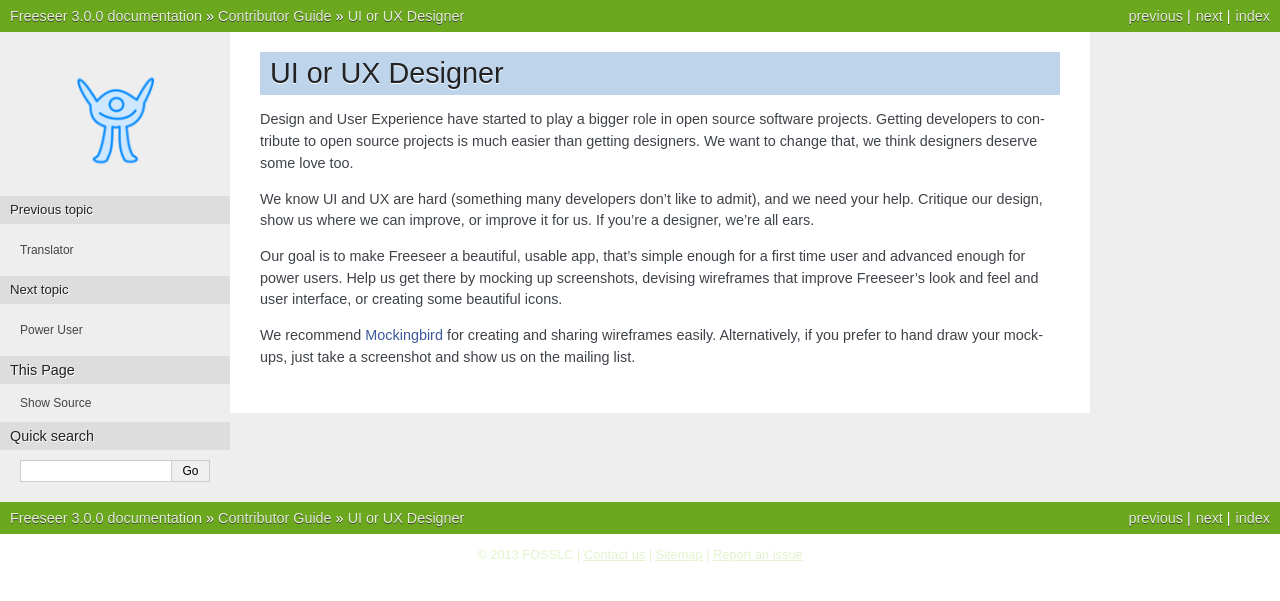
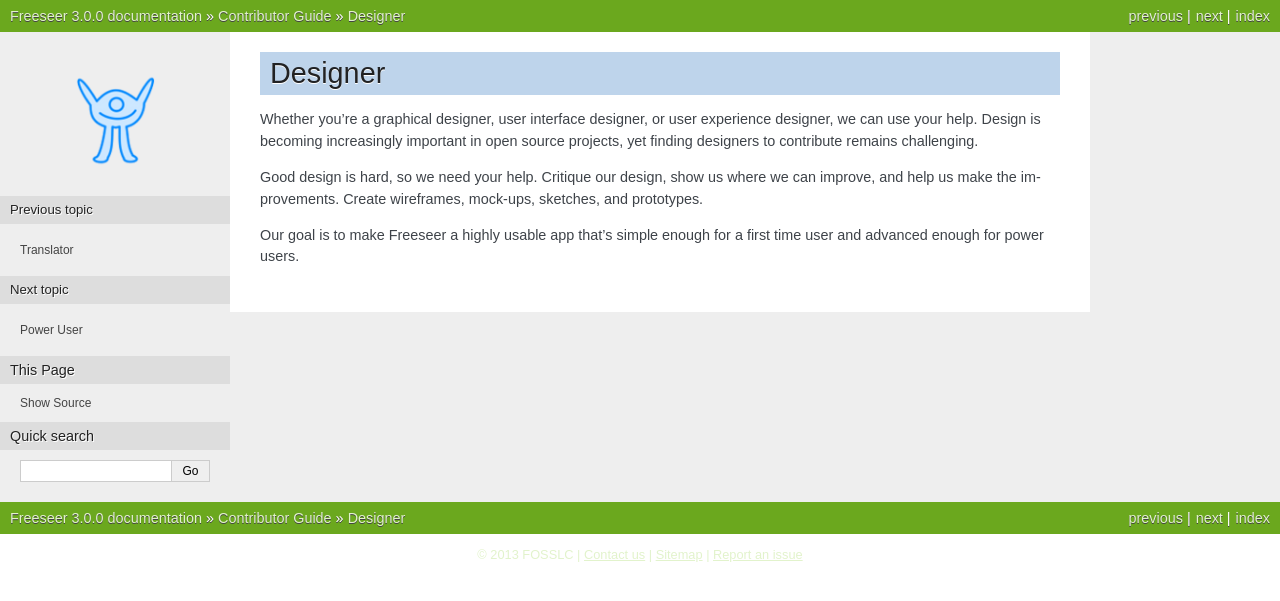
Before and after one commit to Freeseer/freeseer, a Sphinx documentation site: the page built from source/contribute/designers.rst, in a window 1280 px wide. Shown: the top 601 px of the page. Built offline with Sphinx 7.4.7, drawn with Linux system fonts in a browser that asks for light colours.

Commit message:
Rewrite Designers page
- Remove tool recommendations;
  Experienced designers will have their own preferences

- Include graphic designers

- More concise wording

```diff
--- a/source/contribute/designers.rst
+++ b/source/contribute/designers.rst
@@ -1,13 +1,13 @@
-UI or UX Designer
-=================
+Designer
+========
 
-Design and User Experience have started to play a bigger role in open source software projects.
-Getting developers to contribute to open source projects is much easier than getting designers. We want to change that, we think designers deserve some love too.
+Whether you're a graphical designer, user interface designer, or user experience
+designer, we can use your help. Design is becoming increasingly important in
+open source projects, yet finding designers to contribute remains challenging.
 
-We know UI and UX are hard (something many developers don't like to admit), and we need your help. Critique our design, show us where we can improve, or improve it for us. If you're a designer, we're all ears.
+Good design is hard, so we need your help. Critique our design, show us where we
+can improve, and help us make the improvements. Create wireframes, mock-ups,
+sketches, and prototypes.
 
-Our goal is to make Freeseer a beautiful, usable app, that's simple enough for a first time user and advanced enough for power users.
-Help us get there by mocking up screenshots, devising wireframes that improve Freeseer's look and feel and user interface, or creating some beautiful icons.
-
-We recommend `Mockingbird <http://gomockingbird.com>`_ for creating and sharing wireframes easily.
-Alternatively, if you prefer to hand draw your mockups, just take a screenshot and show us on the mailing list.
+Our goal is to make Freeseer a highly usable app that's simple enough for
+a first time user and advanced enough for power users.
```
